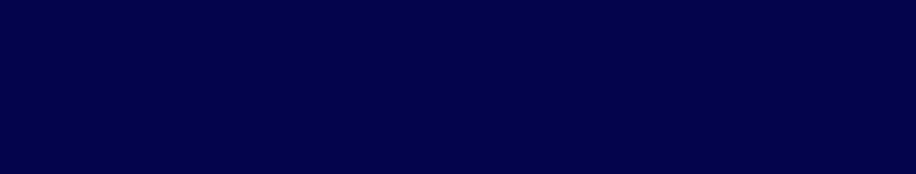
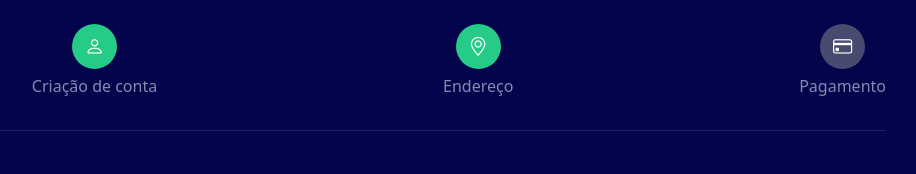
Before and after one commit to gafanhotoalexandre/cep-autocomplete, a plain HTML site: page index.html in a window 1280 px wide. Shown: the whole page, without its empty margins (324-1240 px from the left). Drawn offline with nearby package versions, Linux system fonts and the light colour scheme.

Commit message:
stating css

```diff
--- a/css/styles.css
+++ b/css/styles.css
@@ -43,3 +43,42 @@
   border-bottom: 1px solid #333;
   padding: 1.2rem 0;
 }
+
+/* Steps */
+#order-form-container {
+  padding: 1.5rem;
+}
+
+#steps {
+  display: flex;
+  justify-content: space-between;
+  border-bottom: 1px solid var(--border-color);
+  position: relative;
+}
+
+.step {
+  display: flex;
+  flex-direction: column;
+  justify-content: center;
+  align-items: center;
+}
+
+.step i {
+  background-color: var(--secondary-bg-color);
+  border-radius: 50%;
+  width: 45px;
+  height: 45px;
+  line-height: 45px;
+  font-size: 1.2rem;
+  text-align: center;
+  margin-bottom: .3rem;
+}
+
+.step .active {
+  background-color: var(--secondary-color);
+  color: var(--primary-color);
+}
+
+.step p {
+  color: var(--text-color);
+}
--- a/index.html
+++ b/index.html
@@ -29,5 +29,26 @@
     </div>
   </section>
 
+  <!-- Form -->
+  <section id="order-form-container" class="container px-md-0">
+    <div id="steps" class="mb-md-3 pb-md-3">
+      <div class="line"></div>
+
+      <div class="step">
+        <i class="bi bi-person active"></i>
+        <p class="d-none d-md-block">Criação de conta</p>
+      </div>
+
+      <div class="step">
+        <i class="bi bi-geo-alt active"></i>
+        <p class="d-none d-md-block">Endereço</p>
+      </div>
+
+      <div class="step">
+        <i class="bi bi-credit-card"></i>
+        <p class="d-none d-md-block">Pagamento</p>
+      </div>
+    </div>
+  </section>
 </body>
 </html>
```
